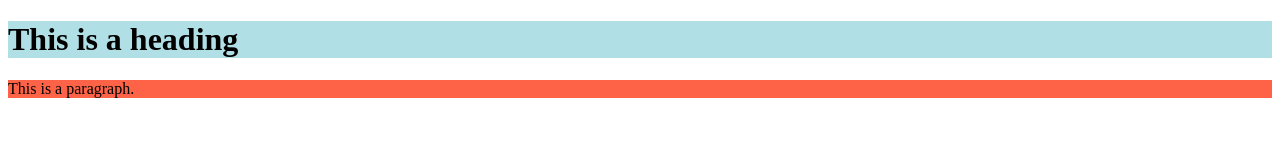
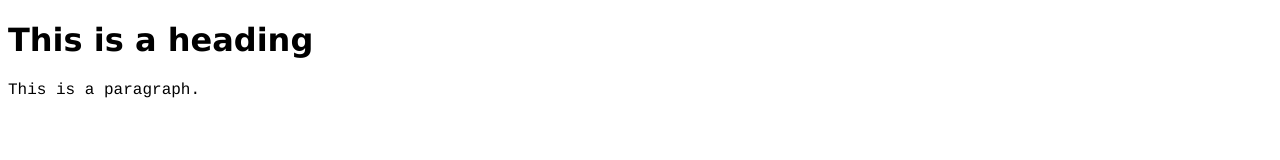
Before and after one commit to SasanHaise/newbrach, a plain HTML site: page index.html in a window 1280 px wide. Drawn offline with Linux system fonts and the light colour scheme.

Commit message:
tulisan berubah
tulisan

```diff
--- a/index.html
+++ b/index.html
@@ -2,8 +2,8 @@
 <html>
 <body>
 
-<h1 style="background-color:powderblue;">This is a heading</h1>
-<p style="background-color:tomato;">This is a paragraph.</p>
+<h1 style="font-family:verdana;">This is a heading</h1>
+<p style="font-family:courier;">This is a paragraph.</p>
 
 </body>
 </html>
```
